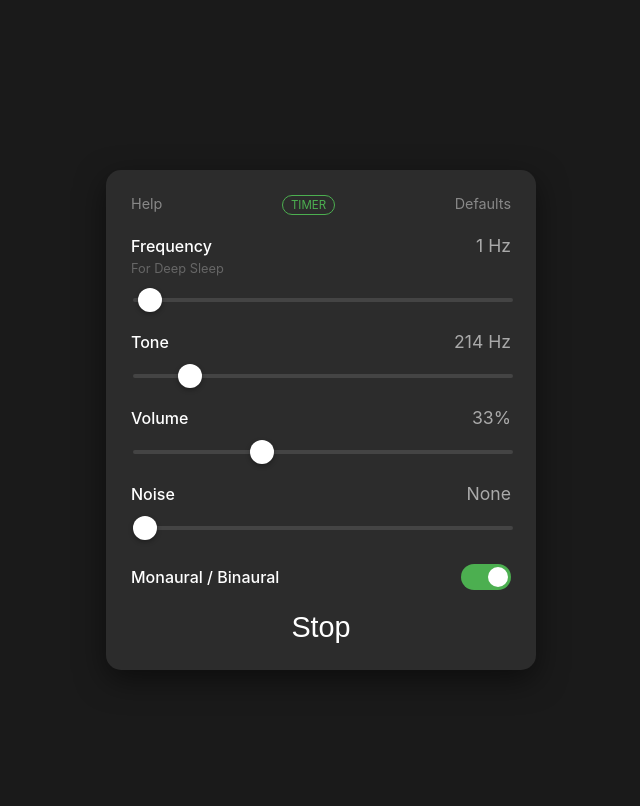
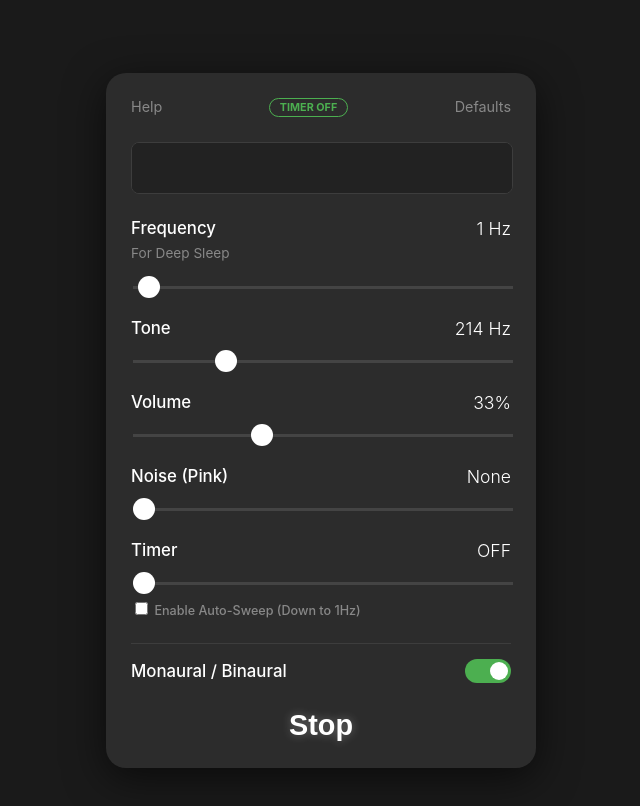
Before and after one commit to 1981-teck/NeuroDrift, a plain HTML site: page index.html in a window 1280 px wide. Both pictures are taken after a click on the button "Start". Shown: the whole page, without its empty margins (319-959 px from the left). Drawn offline with Linux system fonts and the light colour scheme.

Commit message:
Update index.html

```diff
--- a/index.html
+++ b/index.html
@@ -3,43 +3,46 @@
 <head>
     <meta charset="UTF-8">
     <meta name="viewport" content="width=device-width, initial-scale=1.0">
-    <title>NeuroDrift Pro</title>
+    <title>NeuroDrift Pro - Binaural Sync</title>
     <style>
+        :root { --accent: #4caf50; --bg: #1a1a1a; --container: #2c2c2c; --text-dim: #888; }
         body {
-            background-color: #1a1a1a; color: #e0e0e0;
-            font-family: -apple-system, sans-serif;
+            background-color: var(--bg); color: #e0e0e0;
+            font-family: -apple-system, BlinkMacSystemFont, "Segoe UI", Roboto, sans-serif;
             display: flex; flex-direction: column; align-items: center; justify-content: center;
             min-height: 100vh; margin: 0; padding: 20px;
         }
         .container {
-            width: 100%; max-width: 380px; background: #2c2c2c; padding: 25px;
-            border-radius: 15px; box-shadow: 0 10px 30px rgba(0,0,0,0.5);
+            width: 100%; max-width: 380px; background: var(--container); padding: 25px;
+            border-radius: 20px; box-shadow: 0 10px 40px rgba(0,0,0,0.6);
         }
-        .header { display: flex; justify-content: space-between; margin-bottom: 20px; color: #888; font-size: 0.9em; }
-        .timer-badge { border: 1px solid #4caf50; color: #4caf50; padding: 2px 8px; border-radius: 10px; font-size: 0.8em; }
+        .header { display: flex; justify-content: space-between; margin-bottom: 25px; color: var(--text-dim); font-size: 0.9em; }
+        .timer-badge { border: 1px solid var(--accent); color: var(--accent); padding: 2px 10px; border-radius: 12px; font-size: 0.75em; font-weight: bold; }
 
-        .control-group { margin-bottom: 25px; position: relative; }
-        .label-row { display: flex; justify-content: space-between; align-items: center; margin-bottom: 10px; }
-        label { font-size: 1em; font-weight: 500; color: #fff; }
-        .value-text { color: #aaa; font-size: 1.1em; }
-        .sub-label { display: block; color: #666; font-size: 0.8em; margin-top: -5px; margin-bottom: 10px; }
+        canvas { width: 100%; height: 50px; background: #222; border-radius: 8px; margin-bottom: 20px; border: 1px solid #3d3d3d; }
 
-        input[type=range] { -webkit-appearance: none; width: 100%; height: 4px; background: #444; border-radius: 2px; outline: none; }
-        input[type=range]::-webkit-slider-thumb { -webkit-appearance: none; appearance: none; width: 24px; height: 24px; background: #fff; border-radius: 50%; cursor: pointer; box-shadow: 0 2px 5px rgba(0,0,0,0.3); }
+        .control-group { margin-bottom: 25px; }
+        .label-row { display: flex; justify-content: space-between; align-items: center; margin-bottom: 8px; }
+        label { font-size: 1.05em; font-weight: 500; color: #fff; }
+        .value-text { color: #fff; font-size: 1.1em; font-weight: 300; }
+        .sub-label { display: block; color: var(--text-dim); font-size: 0.85em; margin-top: -2px; margin-bottom: 12px; }
 
-        .switch-row { display: flex; justify-content: space-between; align-items: center; margin-top: 30px; }
-        .switch { position: relative; display: inline-block; width: 50px; height: 26px; }
+        input[type=range] { -webkit-appearance: none; width: 100%; height: 3px; background: #444; outline: none; }
+        input[type=range]::-webkit-slider-thumb { -webkit-appearance: none; appearance: none; width: 22px; height: 22px; background: #fff; border-radius: 50%; cursor: pointer; }
+
+        .switch-row { display: flex; justify-content: space-between; align-items: center; margin-top: 20px; padding-top: 15px; border-top: 1px solid #3d3d3d; }
+        .switch { position: relative; display: inline-block; width: 46px; height: 24px; }
         .switch input { opacity: 0; width: 0; height: 0; }
-        .slider-switch { position: absolute; cursor: pointer; top: 0; left: 0; right: 0; bottom: 0; background-color: #444; transition: .4s; border-radius: 34px; }
-        .slider-switch:before { position: absolute; content: ""; height: 20px; width: 20px; left: 3px; bottom: 3px; background-color: white; transition: .4s; border-radius: 50%; }
-        input:checked + .slider-switch { background-color: #4caf50; }
-        input:checked + .slider-switch:before { transform: translateX(24px); }
+        .slider-switch { position: absolute; cursor: pointer; top: 0; left: 0; right: 0; bottom: 0; background-color: #444; transition: .3s; border-radius: 34px; }
+        .slider-switch:before { position: absolute; content: ""; height: 18px; width: 18px; left: 3px; bottom: 3px; background-color: white; transition: .3s; border-radius: 50%; }
+        input:checked + .slider-switch { background-color: var(--accent); }
+        input:checked + .slider-switch:before { transform: translateX(22px); }
 
         #startBtn {
-            background: transparent; border: none; color: #888;
-            font-size: 1.8em; cursor: pointer; width: 100%; margin-top: 20px; transition: 0.3s;
+            background: transparent; border: none; color: var(--text-dim);
+            font-size: 1.8em; cursor: pointer; width: 100%; margin-top: 25px; transition: 0.2s;
         }
-        #startBtn.active { color: #fff; }
+        #startBtn.active { color: #fff; font-weight: bold; text-shadow: 0 0 10px rgba(255,255,255,0.3); }
     </style>
 </head>
 <body>
@@ -47,9 +50,11 @@
     <div class="container">
         <div class="header">
             <span>Help</span>
-            <span class="timer-badge">TIMER</span>
+            <span class="timer-badge" id="timerDisplay">TIMER OFF</span>
             <span>Defaults</span>
         </div>
+
+        <canvas id="visualizer"></canvas>
 
         <div class="control-group">
             <div class="label-row">
@@ -65,7 +70,7 @@
                 <label>Tone</label>
                 <span id="toneVal" class="value-text">214 Hz</span>
             </div>
-            <input type="range" id="toneSlider" min="100" max="1000" value="214" step="1">
+            <input type="range" id="toneSlider" min="100" max="600" value="214" step="1">
         </div>
 
         <div class="control-group">
@@ -78,10 +83,21 @@
 
         <div class="control-group">
             <div class="label-row">
-                <label>Noise</label>
+                <label>Noise (Pink)</label>
                 <span id="noiseVal" class="value-text">None</span>
             </div>
             <input type="range" id="noiseSlider" min="0" max="1" value="0" step="0.01">
+        </div>
+
+        <div class="control-group">
+            <div class="label-row">
+                <label>Timer</label>
+                <span id="timerVal" class="value-text">OFF</span>
+            </div>
+            <input type="range" id="timerSlider" min="0" max="120" value="0" step="5">
+            <div style="margin-top: 10px; font-size: 0.75em; color: #888;">
+                <input type="checkbox" id="sweepCheck"> <label style="text-transform:none; color:#888;">Enable Auto-Sweep (Down to 1Hz)</label>
+            </div>
         </div>
 
         <div class="switch-row">
@@ -96,27 +112,31 @@
     </div>
 
     <script>
-        let audioCtx, oscLeft, oscRight, mainGain, noiseNode, noiseGain, merger;
+        let audioCtx, oscLeft, oscRight, mainGain, noiseNode, noiseGain, merger, analyzer;
         let isPlaying = false;
+        let timerInterval;
 
         const startBtn = document.getElementById('startBtn');
         const freqSlider = document.getElementById('freqSlider');
         const toneSlider = document.getElementById('toneSlider');
         const volSlider = document.getElementById('volSlider');
         const noiseSlider = document.getElementById('noiseSlider');
+        const timerSlider = document.getElementById('timerSlider');
         const modeSwitch = document.getElementById('modeSwitch');
+        const canvas = document.getElementById('visualizer');
+        const canvasCtx = canvas.getContext('2d');
 
-        // Aggiornamenti UI
+        // Aggiornamenti UI dinamici
         freqSlider.addEventListener('input', (e) => {
             const val = e.target.value;
             document.getElementById('freqVal').textContent = val + " Hz";
             document.getElementById('freqType').textContent = val < 4 ? "For Deep Sleep" : val < 8 ? "For Meditation" : "For Focus";
-            updateNodes();
+            updateFrequencies();
         });
 
         toneSlider.addEventListener('input', (e) => {
             document.getElementById('toneVal').textContent = e.target.value + " Hz";
-            updateNodes();
+            updateFrequencies();
         });
 
         volSlider.addEventListener('input', (e) => {
@@ -130,12 +150,17 @@
             if(noiseGain) noiseGain.gain.setTargetAtTime(val, audioCtx.currentTime, 0.1);
         });
 
-        modeSwitch.addEventListener('change', updateNodes);
+        timerSlider.addEventListener('input', (e) => {
+            document.getElementById('timerVal').textContent = e.target.value == 0 ? "OFF" : e.target.value + " min";
+        });
 
         function initAudio() {
-            audioCtx = new (window.AudioContext || window.webkitAudioContext)();
+            if (!audioCtx) audioCtx = new (window.AudioContext || window.webkitAudioContext)();
 
-            // Setup Noise (Pink Noise)
+            analyzer = audioCtx.createAnalyser();
+            analyzer.fftSize = 256;
+
+            // Pink Noise Setup
             const bufferSize = audioCtx.sampleRate * 2;
             const buffer = audioCtx.createBuffer(1, bufferSize, audioCtx.sampleRate);
             const data = buffer.getChannelData(0);
@@ -160,62 +185,95 @@
             mainGain = audioCtx.createGain();
             mainGain.gain.value = volSlider.value;
             merger.connect(mainGain);
+            mainGain.connect(analyzer);
             mainGain.connect(audioCtx.destination);
         }
 
-        function updateNodes() {
+        function updateFrequencies() {
             if (!isPlaying) return;
-            const baseTone = parseFloat(toneSlider.value);
+            const base = parseFloat(toneSlider.value);
             const beat = parseFloat(freqSlider.value);
-            const isBinaural = modeSwitch.checked;
+            oscLeft.frequency.setTargetAtTime(base, audioCtx.currentTime, 0.1);
+            oscRight.frequency.setTargetAtTime(modeSwitch.checked ? base + beat : base, audioCtx.currentTime, 0.1);
+        }
 
-            oscLeft.frequency.setTargetAtTime(baseTone, audioCtx.currentTime, 0.1);
+        function startTimer() {
+            const mins = parseInt(timerSlider.value);
+            if (mins <= 0) return;
 
-            if (isBinaural) {
-                // Binaurale: frequenze diverse nei due canali
-                oscRight.frequency.setTargetAtTime(baseTone + beat, audioCtx.currentTime, 0.1);
+            let totalSecs = mins * 60;
+            let currentSec = 0;
+            const startFreq = parseFloat(freqSlider.value);
+
+            timerInterval = setInterval(() => {
+                currentSec++;
+                let remaining = totalSecs - currentSec;
+                document.getElementById('timerDisplay').textContent = Math.ceil(remaining/60) + " MIN LEFT";
+
+                // Auto-Sweep Logic
+                if (document.getElementById('sweepCheck').checked && startFreq > 1) {
+                    let nextFreq = startFreq - ((startFreq - 1) * (currentSec / totalSecs));
+                    freqSlider.value = nextFreq;
+                    document.getElementById('freqVal').textContent = nextFreq.toFixed(1) + " Hz";
+                    updateFrequencies();
+                }
+
+                // Fade-out ultimi 15 secondi
+                if (remaining <= 15) {
+                    mainGain.gain.setTargetAtTime(0, audioCtx.currentTime, 5);
+                    noiseGain.gain.setTargetAtTime(0, audioCtx.currentTime, 5);
+                }
+
+                if (remaining <= 0) togglePlay();
+            }, 1000);
+        }
+
+        function draw() {
+            if(!isPlaying) return;
+            requestAnimationFrame(draw);
+            const data = new Uint8Array(analyzer.frequencyBinCount);
+            analyzer.getByteTimeDomainData(data);
+            canvasCtx.fillStyle = '#222';
+            canvasCtx.fillRect(0,0,canvas.width, canvas.height);
+            canvasCtx.strokeStyle = '#4caf50';
+            canvasCtx.beginPath();
+            let x = 0;
+            for(let i=0; i<data.length; i++) {
+                let v = data[i]/128.0; let y = v * canvas.height/2;
+                if(i===0) canvasCtx.moveTo(x,y); else canvasCtx.lineTo(x,y);
+                x += canvas.width/data.length;
+            }
+            canvasCtx.stroke();
+        }
+
+        async function togglePlay() {
+            if (!audioCtx || audioCtx.state === 'closed') initAudio();
+            if (audioCtx.state === 'suspended') await audioCtx.resume();
+
+            if (!isPlaying) {
+                initAudio();
+                oscLeft = audioCtx.createOscillator();
+                oscRight = audioCtx.createOscillator();
+                oscLeft.connect(merger, 0, 0);
+                oscRight.connect(merger, 0, 1);
+                updateFrequencies();
+                oscLeft.start(); oscRight.start(); noiseNode.start();
+                startTimer();
+                isPlaying = true;
+                startBtn.textContent = "Stop";
+                startBtn.classList.add("active");
+                draw();
             } else {
-                // Monaurale: stessa frequenza (battito creato fisicamente)
-                oscRight.frequency.setTargetAtTime(baseTone, audioCtx.currentTime, 0.1);
+                if(oscLeft) oscLeft.stop(); if(oscRight) oscRight.stop(); if(noiseNode) noiseNode.stop();
+                if(timerInterval) clearInterval(timerInterval);
+                document.getElementById('timerDisplay').textContent = "TIMER OFF";
+                isPlaying = false;
+                startBtn.textContent = "Start";
+                startBtn.classList.remove("active");
             }
         }
 
-        function start() {
-            initAudio();
-            oscLeft = audioCtx.createOscillator();
-            oscRight = audioCtx.createOscillator();
-            oscLeft.type = oscRight.type = 'sine';
-
-            oscLeft.connect(merger, 0, 0);
-            oscRight.connect(merger, 0, 1);
-
-            updateNodes();
-            oscLeft.start();
-            oscRight.start();
-            noiseNode.start();
-        }
-
-        function stop() {
-            if(oscLeft) oscLeft.stop();
-            if(oscRight) oscRight.stop();
-            if(noiseNode) noiseNode.stop();
-            if(audioCtx) audioCtx.close();
-            audioCtx = null;
-        }
-
-        startBtn.addEventListener('click', () => {
-            if (!isPlaying) {
-                start();
-                startBtn.textContent = "Stop";
-                startBtn.classList.add("active");
-                isPlaying = true;
-            } else {
-                stop();
-                startBtn.textContent = "Start";
-                startBtn.classList.remove("active");
-                isPlaying = false;
-            }
-        });
+        startBtn.addEventListener('click', togglePlay);
     </script>
 </body>
 </html>
```
